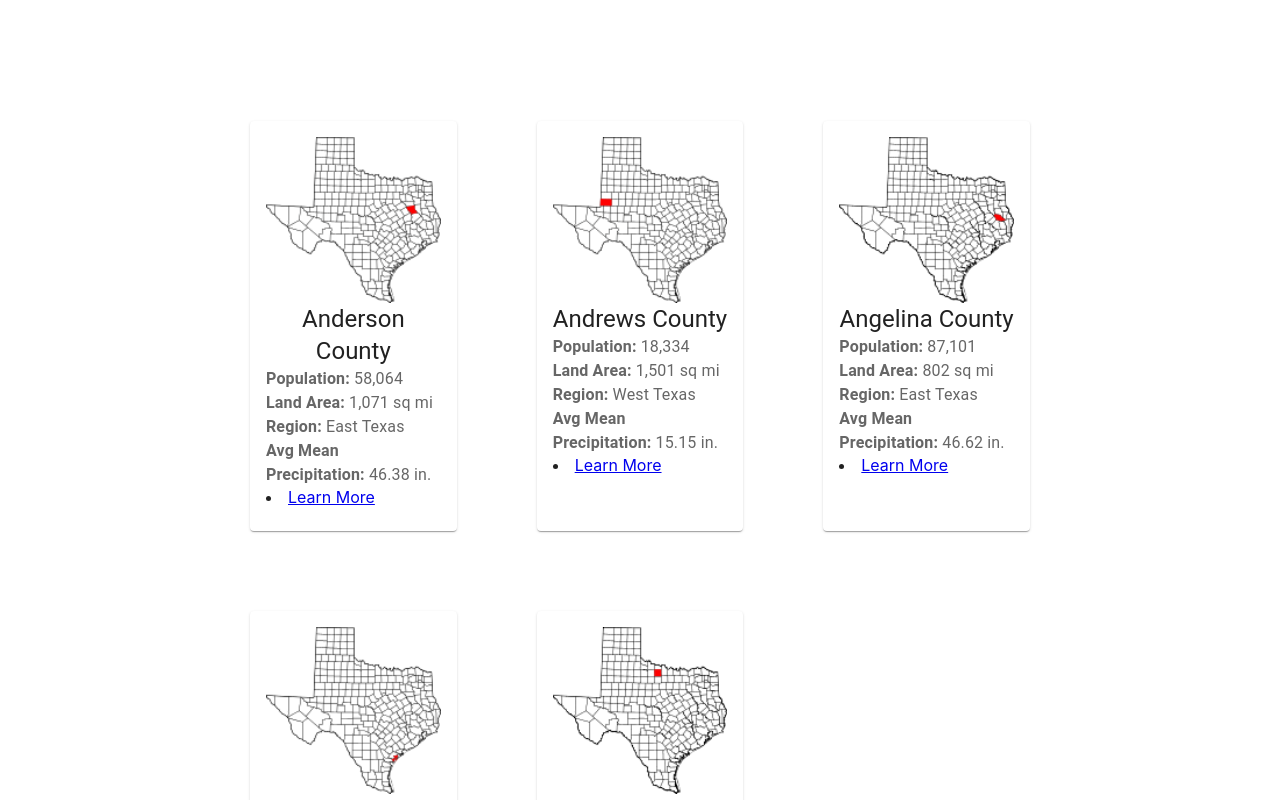
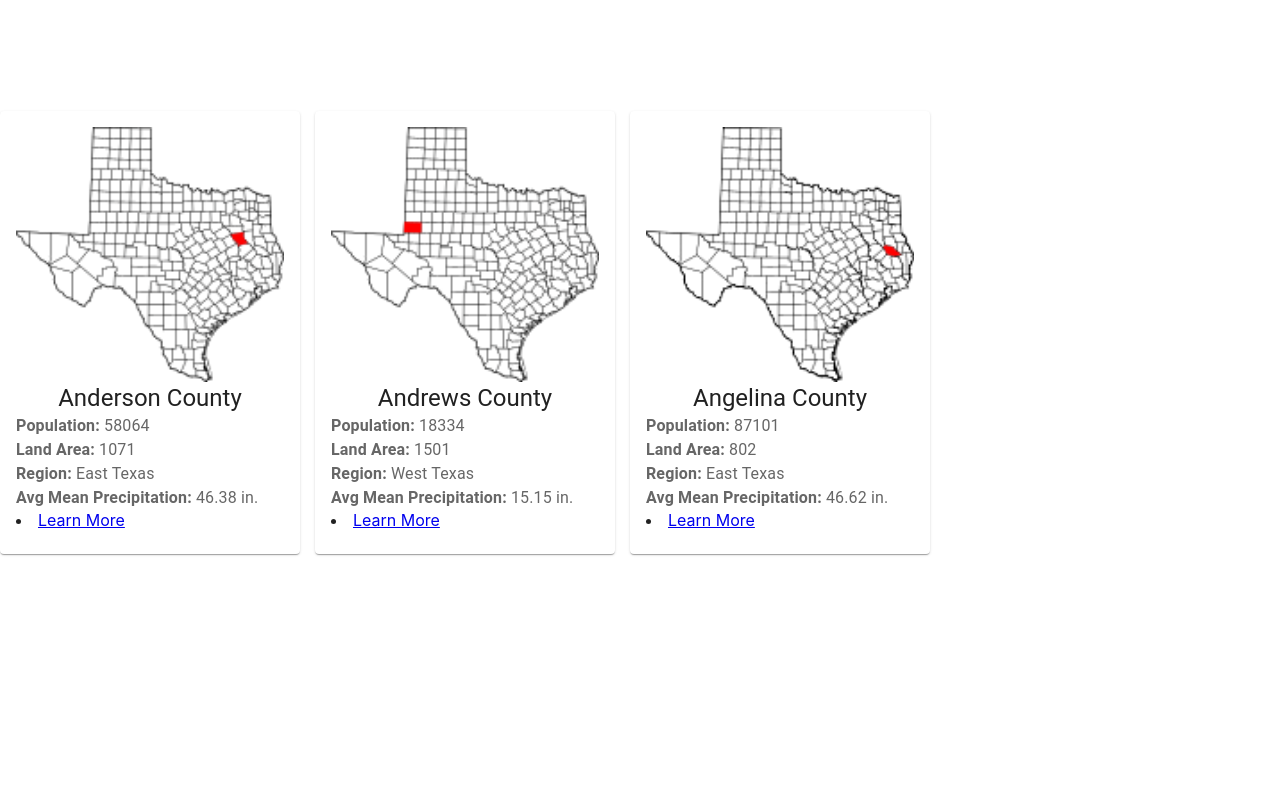
Before and after one commit to rohanchugh14/southwest-hurricane-aid, a React (Create React App) app: page /counties in a window 1280 px wide. Shown: the part 360-1160 px from the top of the page. After the commit the page ends 954 px from the top, so only its background shows below. Built offline with nearby package versions, Linux system fonts and the light colour scheme.

Commit message:
auto data pipe county

```diff
--- a/src/Counties/index.tsx
+++ b/src/Counties/index.tsx
@@ -1,80 +1,57 @@
-import { Typography, Grid } from '@mui/material'
-import React from 'react'
-import CountyCard from './CountyCard'
+import { Typography, Grid } from "@mui/material";
+import React from "react";
+import CountyCard from "./CountyCard";
+import countyData from "../Data/county_data.json";
 
 const About = () => {
   return (
-    <div style={{margin: "10px"}}>
-      <div style={{
-        display: 'flex',
-        alignItems: 'center',
-        justifyContent: 'center',
-        padding: '50px',
-        paddingBottom: '0px'
-      }}>
-
+    <div style={{ margin: "10px" }}>
+      <div
+        style={{
+          display: "flex",
+          alignItems: "center",
+          justifyContent: "center",
+          padding: "50px",
+          paddingBottom: "0px",
+        }}
+      >
         <Typography variant="h3">Texas Counties</Typography>
-
       </div>
 
-      <div style={{padding: "100px"}}>
-
+      <div style={{ padding: "100px" }}>
         <Typography variant="subtitle1">
-
-          <b>Southwest Hurricane Aid</b> Below is a list of all of the counties in Texas
-          along with a few attributes of each county including attributes such as One,
-          Two, Three, Four, Five.
-
+          <b>Southwest Hurricane Aid</b> Below is a list of all of the counties
+          in Texas along with a few attributes of each county including
+          attributes such as One, Two, Three, Four, Five.
         </Typography>
-
       </div>
 
-      <div style={{
-        display: 'flex',
-        alignItems: 'center',
-        justifyContent: 'center',
-      }}>
+      <div
+        style={{
+          display: "flex",
+          alignItems: "center",
+          justifyContent: "center",
+        }}
+      ></div>
 
-      </div>
+      <Grid container spacing={5} style={{ padding: "60px 20px 20px 20px" }}>
+        {countyData.map((county) => (
+          <Grid item xs={12} sm={3} style={{ padding: "10px" }}>
+            <CountyCard
+              name={county.Name}
+              population={county.Population}
+              landarea={county.Land_Area}
+              region={county.region}
+              precipitation={county.precipitation}
+              imgurl={county.Image}
+            ></CountyCard>
+          </Grid>
+        ))}
+      </Grid>
 
-      <div>
-      <Grid container spacing={10} padding={30} paddingTop={5} paddingBottom={5}>
-        <Grid item xs={4} style={{display: "flex", justifyContent: "center"}}>
-          <CountyCard name='Anderson County' imgurl='county-images/anderson-county-img.png' population = '58,064'
-          landarea = '1,071 sq mi' region = 'East Texas' precipitation={46.38}/>
-        </Grid>
+      <div style={{ paddingLeft: "100px" }}></div>
+    </div>
+  );
+};
 
-        <Grid item xs={4} style={{display: "flex", justifyContent: "center"}}>
-          <CountyCard name='Andrews County' imgurl='county-images/andrews-county-img.png' population = '18,334'
-          landarea = '1,501 sq mi' region = 'West Texas' precipitation={15.15}/>
-        </Grid>
-
-        <Grid item xs={4} style={{display: "flex", justifyContent: "center"}}>
-          <CountyCard name='Angelina County' imgurl='county-images/angelina-county-img.png' population = '87,101'
-          landarea = '802 sq mi' region = 'East Texas' precipitation={46.62}/>
-        </Grid>
-
-        <Grid item xs={4} style={{display: "flex", justifyContent: "center"}}>
-          <CountyCard name='Aransas County' imgurl='county-images/aransas-county-img.png' population = '24,944'
-          landarea = '252 sq mi' region = 'South Texas' precipitation={35.96}/>
-        </Grid>
-
-        <Grid item xs={4} style={{display: "flex", justifyContent: "center"}}>
-          <CountyCard name='Archer County' imgurl='county-images/archer-county-img.png' population = '8,835'
-          landarea = '910 sq mi' region = 'North Texas' precipitation={29.78} />
-        </Grid>
-
-      </Grid>
-      </div>
-
-
-      <div style={{paddingLeft: "100px"}}>
-
-
-
-      </div>
-    </div>
-  )
-}
-
-export default About
+export default About;
```
